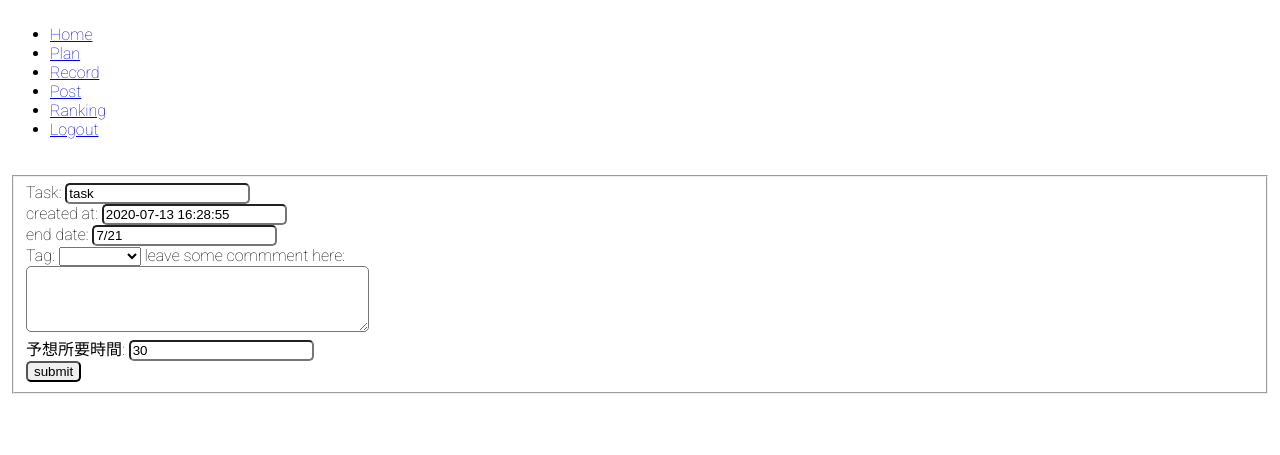
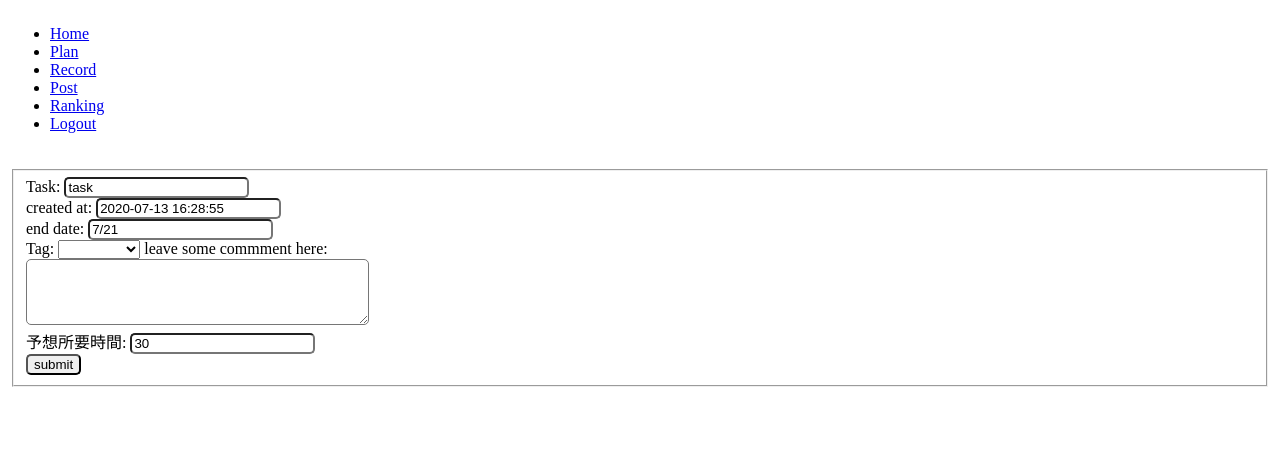
Before and after one commit to Souoishi/goat_pj, a PHP site: page /detail.php?taskid=25 in a window 1280 px wide. Shown: the part 345-800 px from the top of the page. Run offline with PHP 8.4, Linux system fonts and the light colour scheme; data comes from the database, SQL or seed files in the repository.

Commit message:
マージコンフリクト解決

```diff
--- a/css/style.css
+++ b/css/style.css
@@ -1,6 +1,6 @@
 body {
     margin: auto 0;
-    font-family: 'Roboto', sans-serif;
+
 }
 
 
--- a/dailypost.php
+++ b/dailypost.php
@@ -6,7 +6,7 @@
 
 $lid = $_SESSION['lid'];
 $name = $_SESSION['name'];
-// echo $name;
+
 //1.  DB接続します
 $pdo = db_conn();
 
@@ -85,7 +85,7 @@
   <!-- ファビコン追加 -->
   <link rel="shortcut icon" href="img/goat_32.ico">
 
-  <style>div{font-size:16px;}</style>
+  <!---<style>{padding: 10px;font-size:16px;}</style>-->
 </head>
 <body>
 
--- a/index.php
+++ b/index.php
@@ -53,6 +53,7 @@
   <title>計画表</title>
   <link rel="stylesheet" href="https://pro.fontawesome.com/releases/v5.10.0/css/all.css" integrity="sha384-AYmEC3Yw5cVb3ZcuHtOA93w35dYTsvhLPVnYs9eStHfGJvOvKxVfELGroGkvsg+p" crossorigin="anonymous"/>
   <link href="https://fonts.googleapis.com/css2?family=Roboto:wght@100&display=swap" rel="stylesheet">
+
 
   <link rel="stylesheet" href='css/reset.css'>
   <link rel="stylesheet" type="text/css" href="css/index.css">
```
